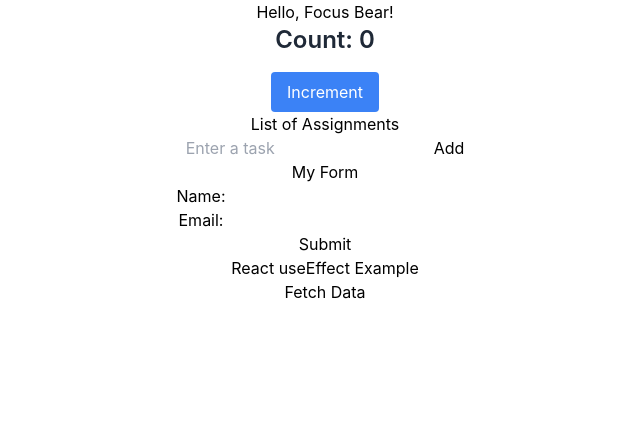
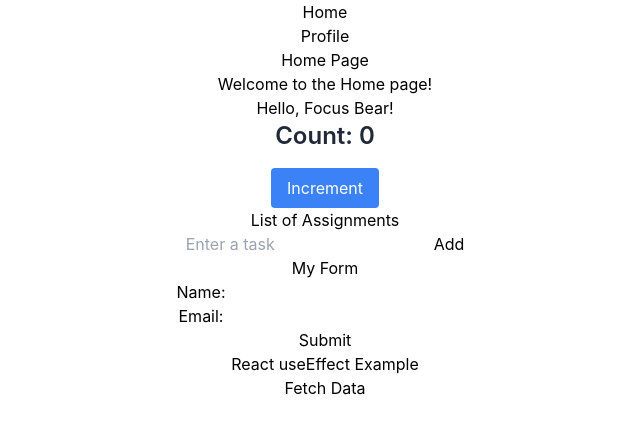
Before and after one commit to vidhianand33/Vidhi04-intern-repo, a React (Create React App) app in the folder my-app/: page / in a window 1280 px wide. Shown: the top 434 px of the page, without its empty margins (315-955 px from the left). Built offline with nearby package versions, Linux system fonts and the light colour scheme.

Commit message:
Navigation with React Router
basic routing system

```diff
--- a/my-app/package.json
+++ b/my-app/package.json
@@ -10,6 +10,7 @@
     "formik": "^2.4.6",
     "react": "^19.0.0",
     "react-dom": "^19.0.0",
+    "react-router-dom": "^7.5.0",
     "react-scripts": "5.0.1",
     "web-vitals": "^2.1.4",
     "yup": "^1.6.1"
--- a/my-app/src/App.js
+++ b/my-app/src/App.js
@@ -1,10 +1,13 @@
 import React, { useState, useCallback } from 'react';
 import './App.css';
+import { BrowserRouter as Router, Routes, Route, Link } from 'react-router-dom';
 import HelloWorld from './HelloWorld';
 import Counter from './Counter';
 import AssignList from './AssignList';
 import MyForm from './MyForm.js';
 import DataFetcher from './DataFetcher';
+import Home from './Home'; // Create this component
+import Profile from './Profile'; // Create this component
 
 function App() {
   const [count, setCount] = useState(0);
@@ -15,18 +18,35 @@
   }, []);
 
   return (
+    <Router>
       <div className="App">
-      {/* Pass the name prop to HelloWorld component */}
+        {/* Navigation */}
+        <nav>
+          <ul>
+            <li>
+              <Link to="/">Home</Link>
+            </li>
+            <li>
+              <Link to="/profile">Profile</Link>
+            </li>
+          </ul>
+        </nav>
+
+        {/* Main content */}
+        <Routes>
+          <Route path="/" element={<Home />} />
+          <Route path="/profile" element={<Profile />} />
+        </Routes>
+
+        {/* Other Components */}
         <HelloWorld name="Focus Bear" />
-
-      {/* Pass incrementCount function to Counter */}
         <Counter count={count} incrementCount={incrementCount} />
-
         <AssignList />
         <MyForm />
         <h1>React useEffect Example</h1>
         <DataFetcher />
       </div>
+    </Router>
   );
 }
 
--- /dev/null
+++ b/my-app/src/Home.js
@@ -0,0 +1,12 @@
+import React from 'react';
+
+function Home() {
+  return (
+    <div>
+      <h1>Home Page</h1>
+      <p>Welcome to the Home page!</p>
+    </div>
+  );
+}
+
+export default Home;
--- /dev/null
+++ b/my-app/src/Profile.js
@@ -0,0 +1,12 @@
+import React from 'react';
+
+function Profile() {
+  return (
+    <div>
+      <h1>Profile Page</h1>
+      <p>This is the Profile page.</p>
+    </div>
+  );
+}
+
+export default Profile;
```
Also changed, not shown: 2 other files (tests, documents, lock files or other folders). Lines whose indentation alone changed are shown as unchanged.
